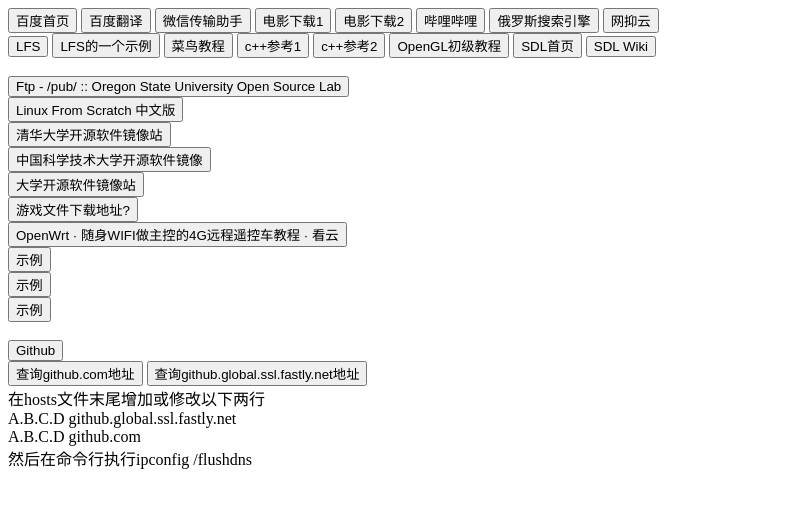
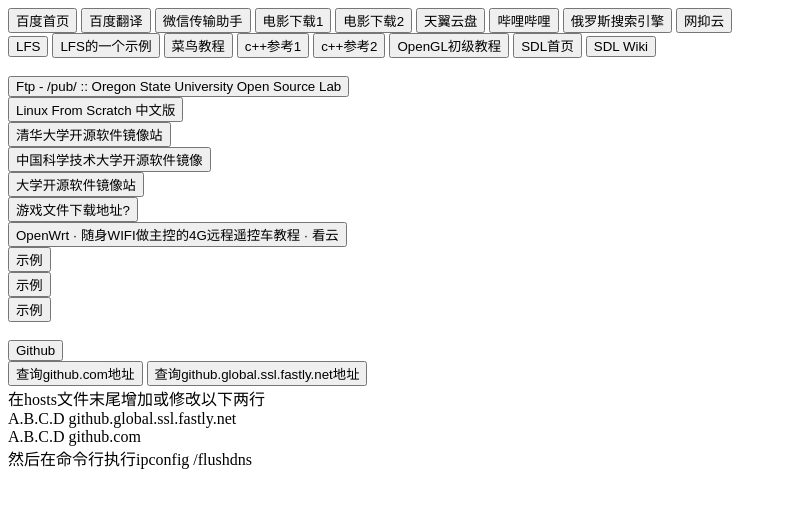
Before and after one commit to imsupervip/imsupervip.github.io, a plain HTML site: page index.html in a window 1280 px wide. Shown: the whole page, without its empty margins (0-787 px from the left). Drawn offline with Linux system fonts and the light colour scheme.

Commit message:
Update index.html

```diff
--- a/index.html
+++ b/index.html
@@ -4,7 +4,8 @@
 <a href="https://fanyi.baidu.com/?aldtype=16047#auto/zh" target="_blank"><button>百度翻译</button></a>
 <a href="https://filehelper.weixin.qq.com/" target="_blank"><button>微信传输助手</button></a>
 <a href="https://www.dytt8.net/" target="_blank"><button>电影下载1</button></a>
-  <a href="https://www.dydytt.net/" target="_blank"><button>电影下载2</button></a>
+<a href="https://www.dydytt.net/" target="_blank"><button>电影下载2</button></a>
+<a href="https://cloud.189.cn/" target="_blank"><button>天翼云盘</button></a>
 <a href="https://www.bilibili.com/" target="_blank"><button>哔哩哔哩</button></a>
 <a href="https://yandex.com/" target="_blank"><button>俄罗斯搜索引擎</button></a>
 <a href="https://music.163.com/" target="_blank"><button>网抑云</button></a>
```
